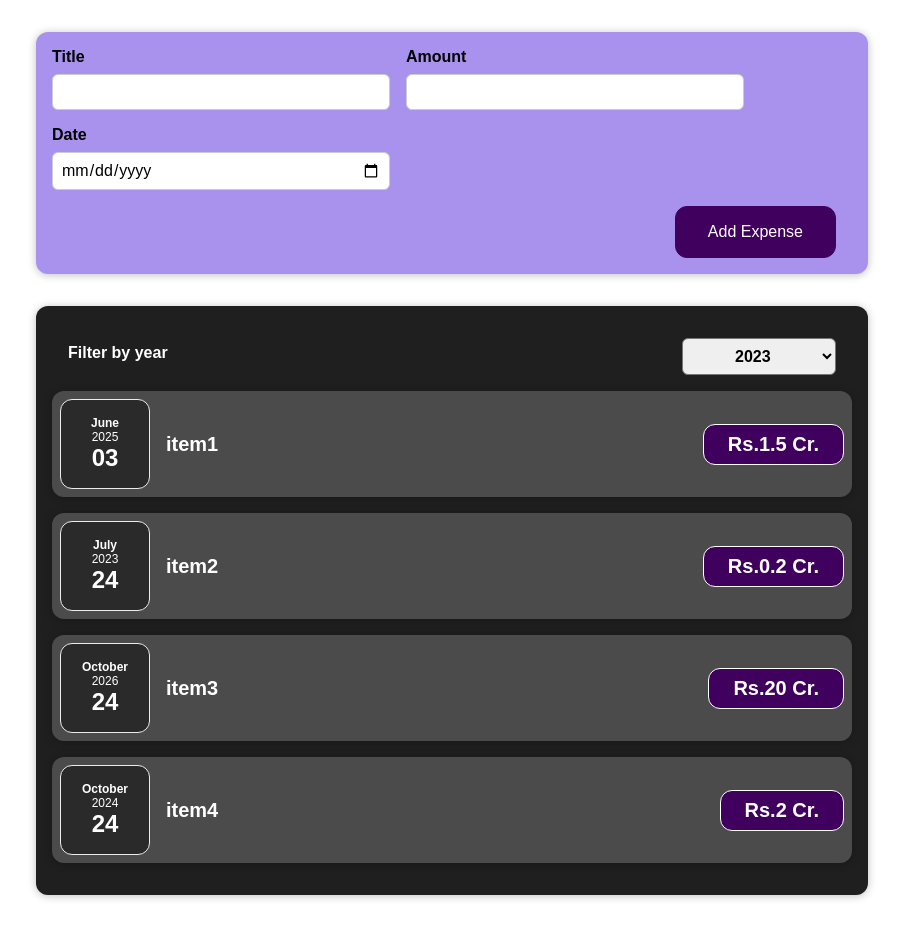
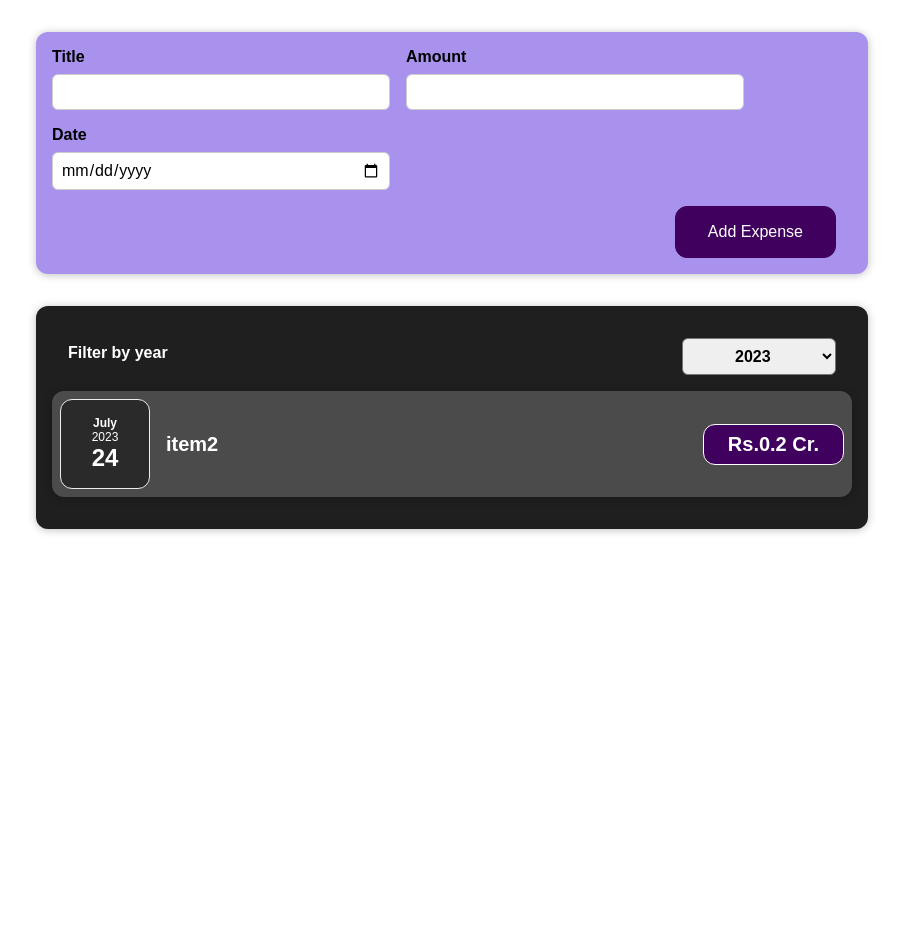
Before and after one commit to paras9sid/expense_tracker_react, a React (Create React App) app: page / in a window 1280 px wide. Shown: the whole page, without its empty margins (188-1091 px from the left). After the commit the page ends 800 px from the top, so only its background shows below. Built offline with nearby package versions, Linux system fonts and the light colour scheme.

Commit message:
Filtered expense list rendered with year selected

```diff
--- a/src/components/Expenses/ExpenseDate.js
+++ b/src/components/Expenses/ExpenseDate.js
@@ -3,17 +3,12 @@
 
 // function ExpenseDate(props) {
 const ExpenseDate = (props) => {
-  //   {/* converting to month year day as per indian time  */}
-  //     {/* https://www.w3schools.com/jsref/jsref_tolocalestring.asp */}
   const month = props.date.toLocaleString("en-IN", { month: "long" });
   const year = props.date.toLocaleString("en-IN", { year: "numeric" });
   const day = props.date.toLocaleString("en-IN", { day: "2-digit" });
 
   return (
     <div className="expense-date">
-      {/* <div>{props.date.toISOString()}</div> */}
-      {/* converting to month year day as per indian time  */}
-      {/* https://www.w3schools.com/jsref/jsref_tolocalestring.asp */}
       <div className="expense-date__month">{month}</div>
       <div className="expense-date__year">{year}</div>
       <div className="expense-date__day">{day}</div>
--- a/src/components/Expenses/Expenses.js
+++ b/src/components/Expenses/Expenses.js
@@ -11,6 +11,10 @@
   const filterChangeHandler = (selectedYear) => {
     setFilteredYear(selectedYear);
   };
+
+  const filteredExpenses = props.items.filter((expense) => {
+    return expense.date.getFullYear().toString() === filteredYear;
+  });
   return (
     <div>
       <Card className="expenses">
@@ -18,7 +22,7 @@
           selected={filteredYear}
           onChangeFilter={filterChangeHandler}
         />
-        {props.items.map((expense) => (
+        {filteredExpenses.map((expense) => (
           <ExpenseItem
             key={expense.id}
             title={expense.title}
--- a/src/components/Expenses/ExpensesFilter.js
+++ b/src/components/Expenses/ExpensesFilter.js
@@ -11,7 +11,9 @@
       <div className="expenses-filter__control">
         <label>Filter by year</label>
         <select value={props.selected} onChange={dropDownChangeHandler}>
-          <option value="2022">2023</option>
+          <option value="2025">2025</option>
+          <option value="2024">2024</option>
+          <option value="2023">2023</option>
           <option value="2022">2022</option>
           <option value="2021">2021</option>
           <option value="2020">2020</option>
```
